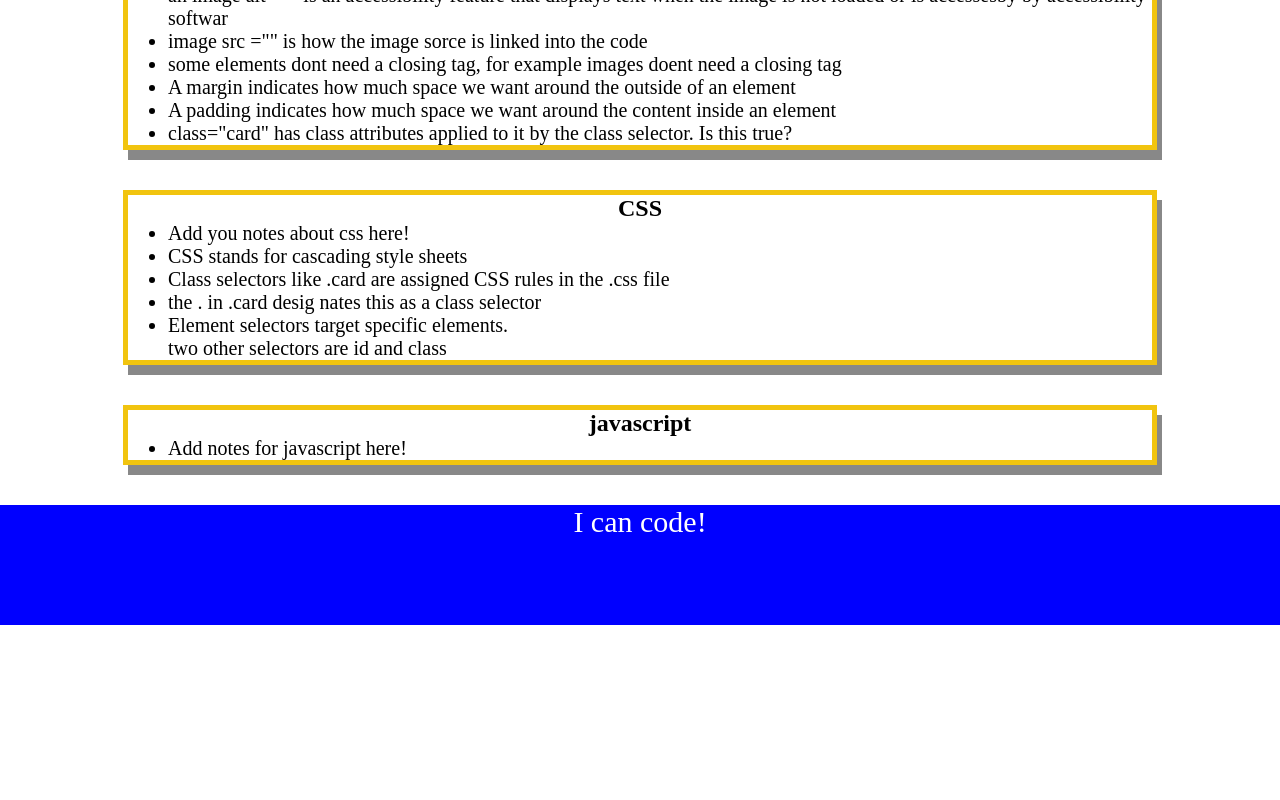
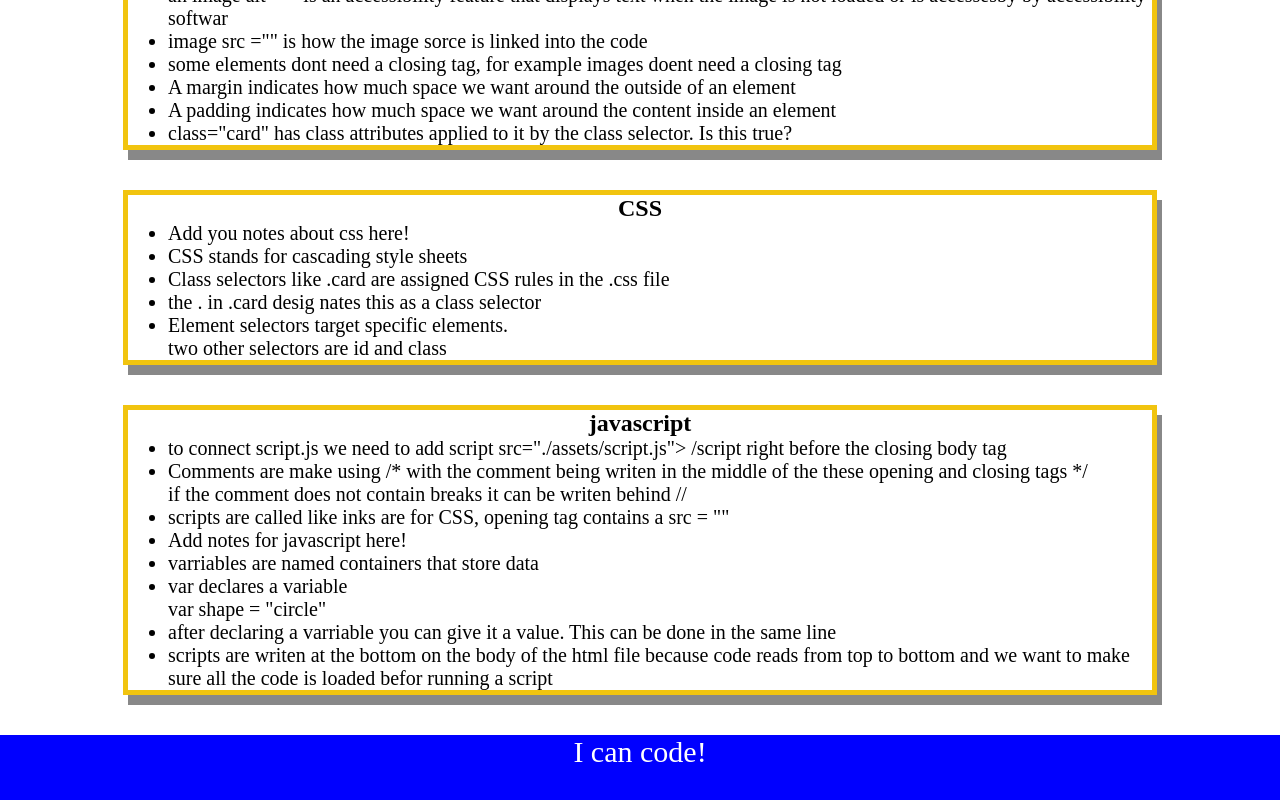
Before and after one commit to chigreene/My-First-Webpage, a plain HTML site: page index.html in a window 1280 px wide. Shown: the part 1016-1816 px from the top of the page. Before the commit the page ends 1641 px from the top, so only its background shows below. Drawn offline with Linux system fonts and the light colour scheme.

Commit message:
js console.log added

```diff
--- /dev/null
+++ b/assets/script.js
@@ -0,0 +1,2 @@
+var topics = "HTML, CSS, Git, JavaScript";
+console.log(topics);
--- a/index.html
+++ b/index.html
@@ -11,6 +11,7 @@
     <header id="header">
       <h1>Prework Study Guide</h1>
       <img src="./assets/bowtie-cat.png" alt="Profile image of cat wearing a bow tie." />
+      <h2>✨ Open the Console to See What's Happening ✨</h2>
     </header>
     <main>
       <section class="card" id="git-section">
@@ -75,7 +76,15 @@
       <section class="card" id="javascript-section">
         <h2>javascript</h2>
         <ul>
+
+          <li> to connect script.js we need to add script src="./assets/script.js"> /script right before the closing body tag</li>
+          <li> Comments are make using /* with the comment being writen in the middle of the these opening and closing tags */ <br> if the comment does not contain breaks it can be writen behind //</li>
+          <li> scripts are called like inks are for CSS, opening tag contains a src = ""</li>
           <li>Add notes for javascript here!</li>
+          <li> varriables are named containers that store data</li>
+          <li> var declares a variable <br> var shape = "circle" </li>
+          <li> after declaring a varriable you can give it a value. This can be done in the same line</li>
+          <li> scripts are writen at the bottom on the body of the html file because code reads from top to bottom and we want to make sure all the code is loaded befor running a script</li>
         </ul>
 
       </section>
@@ -86,5 +95,6 @@
     <footer>
       <p>I can code!</p>
     </footer>
+    <script src="./assets/script.js"></script>
   </body>
 </html>
```
